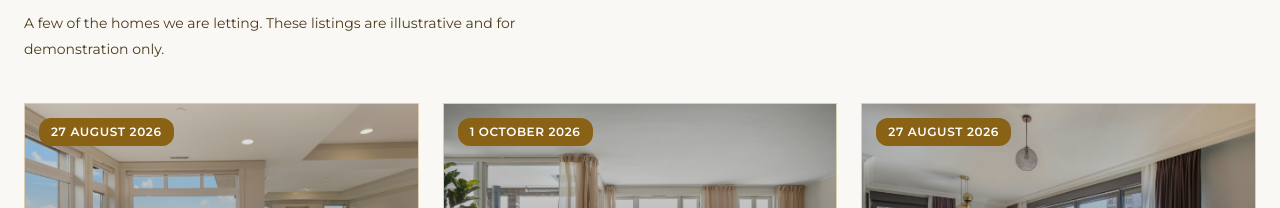
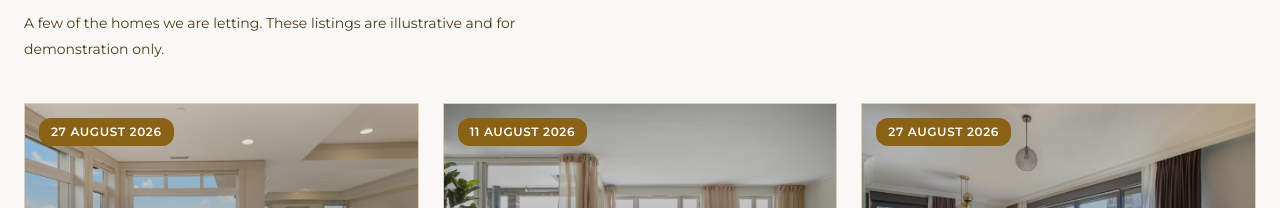
Before and after one commit to halyna-k/aurum-estates, a Next.js app: page / in a window 1280 px wide. Shown: the part 1583-1791 px from the top of the page. Built offline with nearby package versions, Linux system fonts and the light colour scheme; no server answers.

Commit message:
Fix chat validation and app metadata

```diff
--- a/src/agency/properties.ts
+++ b/src/agency/properties.ts
@@ -7,7 +7,6 @@ export const PROPERTIES: Property[] = [
     type: "flat",
     image: {
       src:"/images/properties/brook-street-14.jpg",
-      // src: "https://images.unsplash.com/photo-1600596542815-ffad4c1539a9?w=800&q=75",
       alt: "Living room of a three-bedroom flat",
     },
     area: "Mayfair",
@@ -27,14 +26,13 @@ export const PROPERTIES: Property[] = [
     type: "flat",
     image: {
       src: "/images/properties/cadogan-place-7.jpg",
-      // src: "https://images.unsplash.com/photo-1512917774080-9991f1c4c750?w=800&q=75",
       alt: "Exterior of a modern residential building",
     },
     area: "Chelsea",
     address: "7 Cadogan Place, Chelsea, SW3",
     rentPcm: 3200,
     deposit: 3692,
-    availableFrom: "2026-10-01",
+    availableFrom: inDays(14),
     furnishing: "furnished",
     councilTaxBand: "E",
     epcRating: "D",
@@ -47,7 +45,6 @@ export const PROPERTIES: Property[] = [
     type: "flat",
     image: {
       src: "/images/properties/bethnal-green-road-23.jpg",
-      // src: "https://images.unsplash.com/photo-1493809842364-78817add7ffb?w=800&q=75",
       alt: "Open-plan living area of a one-bedroom flat",
     },
     area: "Shoreditch",
--- a/src/app/api/chat/route.ts
+++ b/src/app/api/chat/route.ts
@@ -13,7 +13,7 @@ import {
 } from "@/lib/chat/schemas";
 import { buildLead, hasContact } from "@/lib/leads/build";
 import { saveLead } from "@/lib/leads/stores/memory";
-import { isRateLimited } from "@/lib/rate-limit";
+import { isRateLimited } from "@/lib/rateLimit";
 import type { AgentPreview, ChatReply, LeadField } from "@/types/chat";
 
 const MAX_BODY_CHARS = 100_000;
--- a/src/app/layout.tsx
+++ b/src/app/layout.tsx
@@ -10,7 +10,7 @@ import Footer from "@/components/layout/Footer";
 import "./globals.css";
 
 export const metadata: Metadata = {
-  metadataBase: process.env.SITE_URL,
+  metadataBase: process.env.SITE_URL ? new URL(process.env.SITE_URL) : undefined,
   title: { default: agency.brand.name, template: `%s | ${agency.brand.name}` },
   description: agency.brand.description,
   // A fictional agency must not appear in search results.
--- a/src/lib/chat/schemas.ts
+++ b/src/lib/chat/schemas.ts
@@ -18,7 +18,7 @@ const leadFieldShape = {
   bedrooms: z.number().int().min(0).max(10),
   budget: z.number().positive().max(100_000),
   area: text(200),
-  moveInDate: z.string().regex(/^\d{4}-\d{2}-\d{2}$/),
+  moveInDate: z.iso.date(),
   employmentStatus: z.enum(EMPLOYMENT_STATUSES),
   annualIncome: z.number().min(0).max(10_000_000),
   hasGuarantor: z.boolean(),
--- a/src/types/lead.ts
+++ b/src/types/lead.ts
@@ -6,7 +6,7 @@ export type IsoDate = string;
 /** ISO 8601 date-time, e.g. "2026-10-06T14:30:00Z" */
 export type IsoDateTime = string;
 
-export const EMPLOYMENT_STATUSES = ["employed", "self_employed", "student", "retired", "other"] as const;
+export const EMPLOYMENT_STATUSES = ["employed", "self_employed", "student", "retired", "unemployed", "other"] as const;
 export type EmploymentStatus = (typeof EMPLOYMENT_STATUSES)[number];
 
 export const LEAD_STATUSES = ["new", "viewing_requested", "viewing_booked", "closed"] as const;
```
Also changed, not shown: src/agency/prompt.ts (deleted), src/lib/rateLimit.ts (renamed from src/lib/rate-limit.ts).
